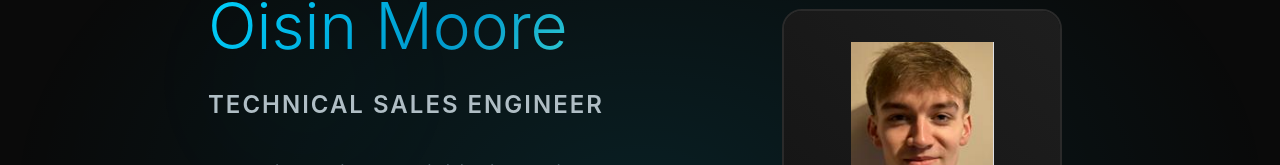
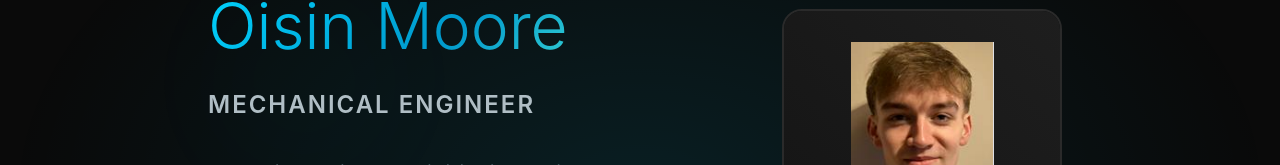
Before and after one commit to oisinmoore7720-web/portfolio, a plain HTML site: page index.html in a window 1280 px wide. Shown: the part 202-367 px from the top of the page. Drawn offline with Linux system fonts and the light colour scheme.

Commit message:
Update index.html

```diff
--- a/index.html
+++ b/index.html
@@ -646,7 +646,7 @@
             <div class="hero-grid">
                 <div class="hero-content">
                     <h1>Oisin Moore</h1>
-                    <div class="role">Technical Sales Engineer</div>
+                    <div class="role">Mechanical Engineer</div>
                     <p class="description">
                         Mechanical Engineer specializing in technical sales, bridging complex engineering
                         solutions with customer needs. Expert in CAD design, thermodynamics, and process
```
